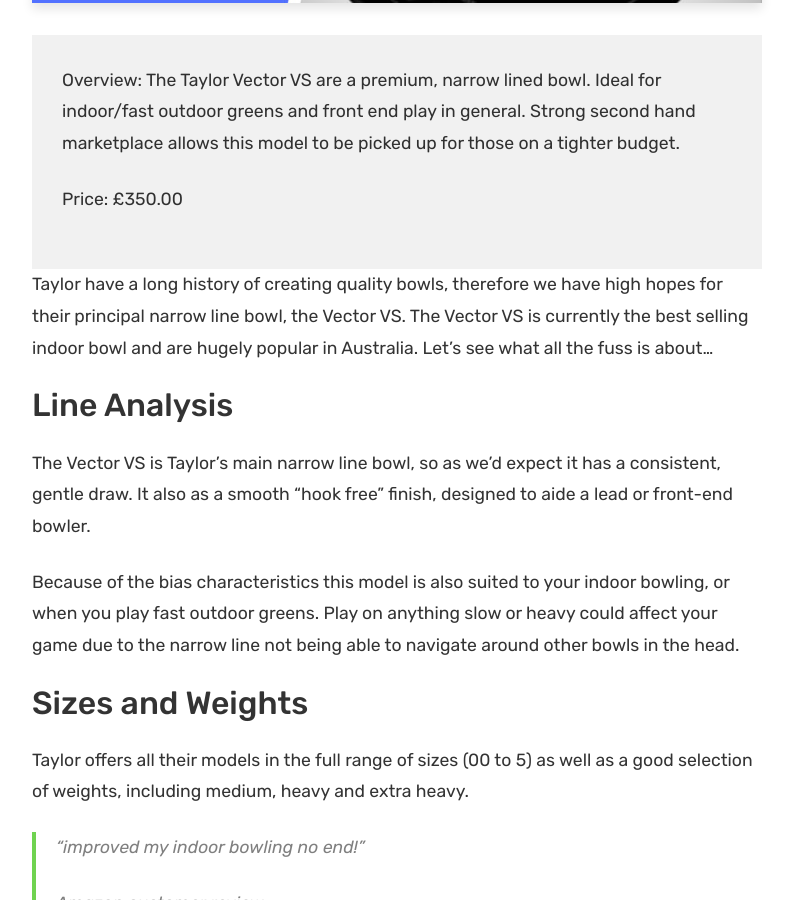
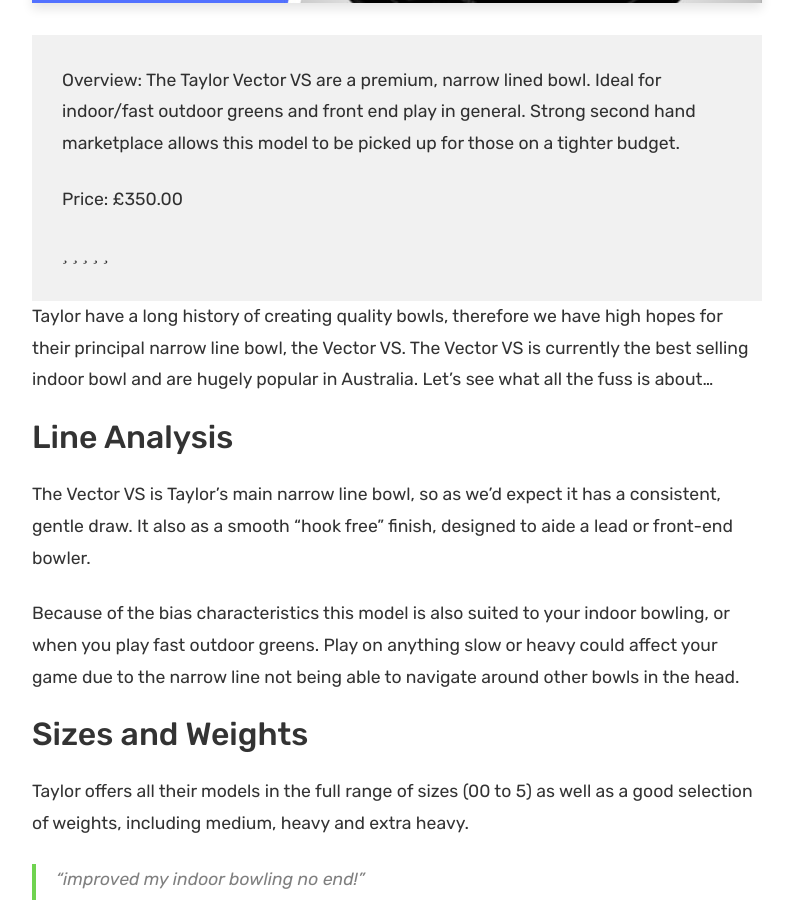
Before and after one commit to krussll/etsysimplicity, a Jekyll site: the page built from _posts/2018-01-12-taylor-vector-vs-review.md, in a window 1280 px wide and 900 px high, scrolled down 670 px. Shown: the whole window, without its empty margins (53-846 px from the left). Built offline with Jekyll 4.4.1, drawn with Linux system fonts in a browser that asks for light colours.

Commit message:
Update 2018-01-12-taylor-vector-vs-review.md

```diff
--- a/_posts/2018-01-12-taylor-vector-vs-review.md
+++ b/_posts/2018-01-12-taylor-vector-vs-review.md
@@ -20,6 +20,14 @@
 Price: £350.00
 
 </p>
+
+<div class="stars">
+  <i class="fas fa-star"></i>
+  <i class="fas fa-star"></i>
+  <i class="fas fa-star"></i>
+  <i class="fas fa-star"></i>
+  <i class="fas fa-star"></i>
+</div>
 
 </div>
 
```
